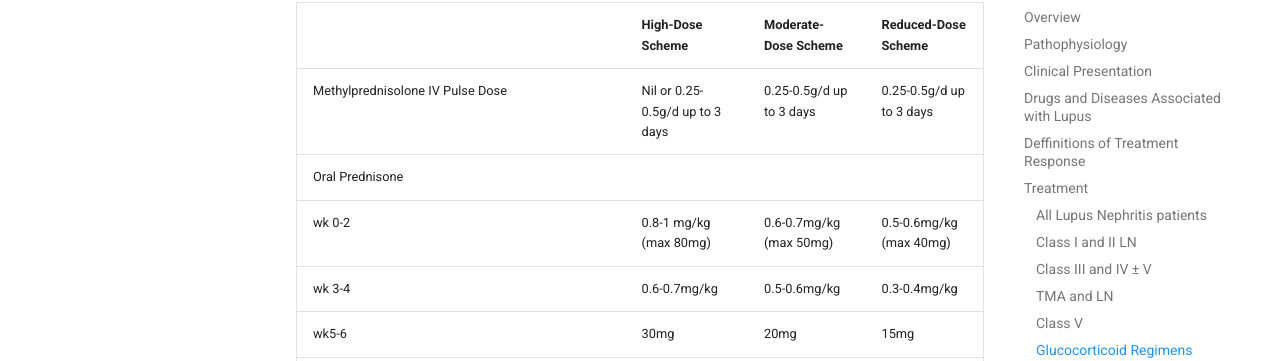
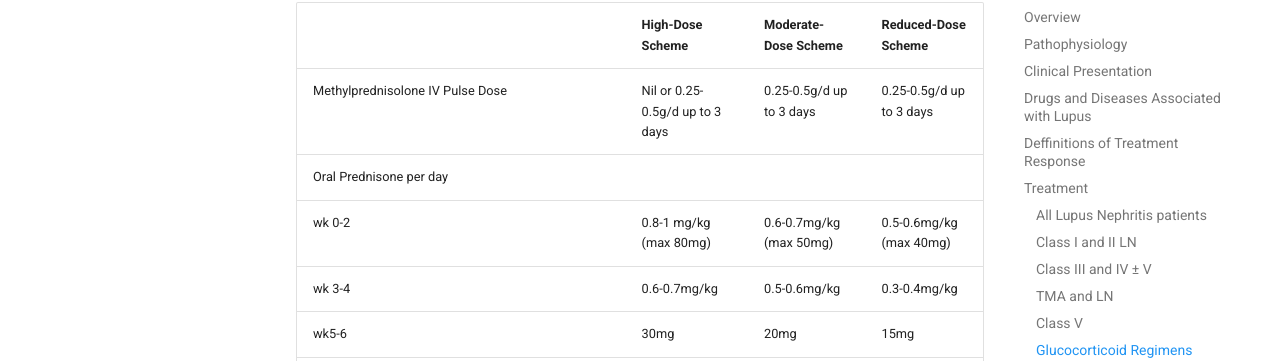
Before and after one commit to TTUNEPH2025/GN, an MkDocs documentation site: the page built from docs/Lupus.md, in a window 1280 px wide and 900 px high, scrolled down 7885 px. Shown: the part 91-452 px from the top of the window. Built offline with MkDocs 1.6.1 and Material for MkDocs 9.7.7, drawn with Linux system fonts in a browser that asks for light colours.

Commit message:
Update Lupus.md

```diff
--- a/docs/Lupus.md
+++ b/docs/Lupus.md
@@ -301,7 +301,7 @@ flowchart TB
 |  |High-Dose Scheme|Moderate-Dose Scheme|Reduced-Dose Scheme|
 |----|-----|-------|-----|
 |Methylprednisolone IV Pulse Dose|Nil or 0.25-0.5g/d up to 3 days|0.25-0.5g/d up to 3 days|0.25-0.5g/d up to 3 days|
-|Oral Prednisone| |   | |
+|Oral Prednisone per day| |   | |
 |wk 0-2|0.8-1 mg/kg (max 80mg)| 0.6-0.7mg/kg (max 50mg)|0.5-0.6mg/kg (max 40mg)|
 |wk 3-4|0.6-0.7mg/kg|0.5-0.6mg/kg|0.3-0.4mg/kg|
 |wk5-6|30mg|20mg|15mg|
```
